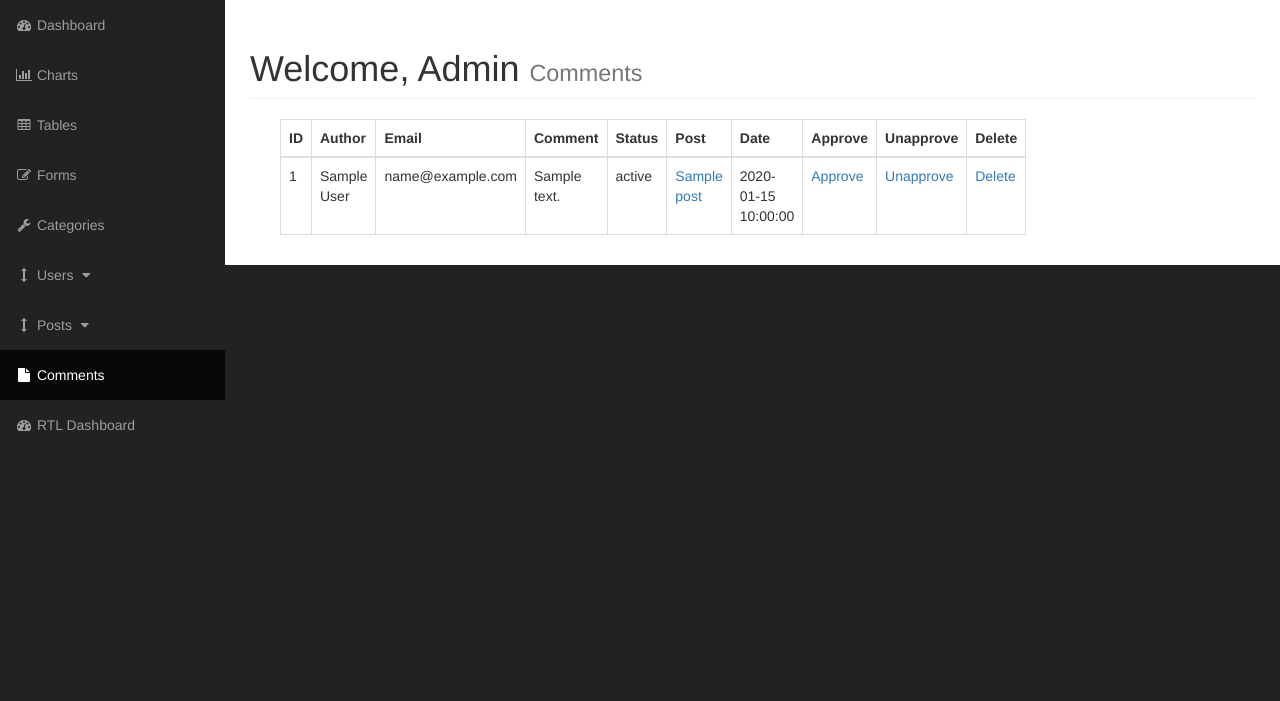
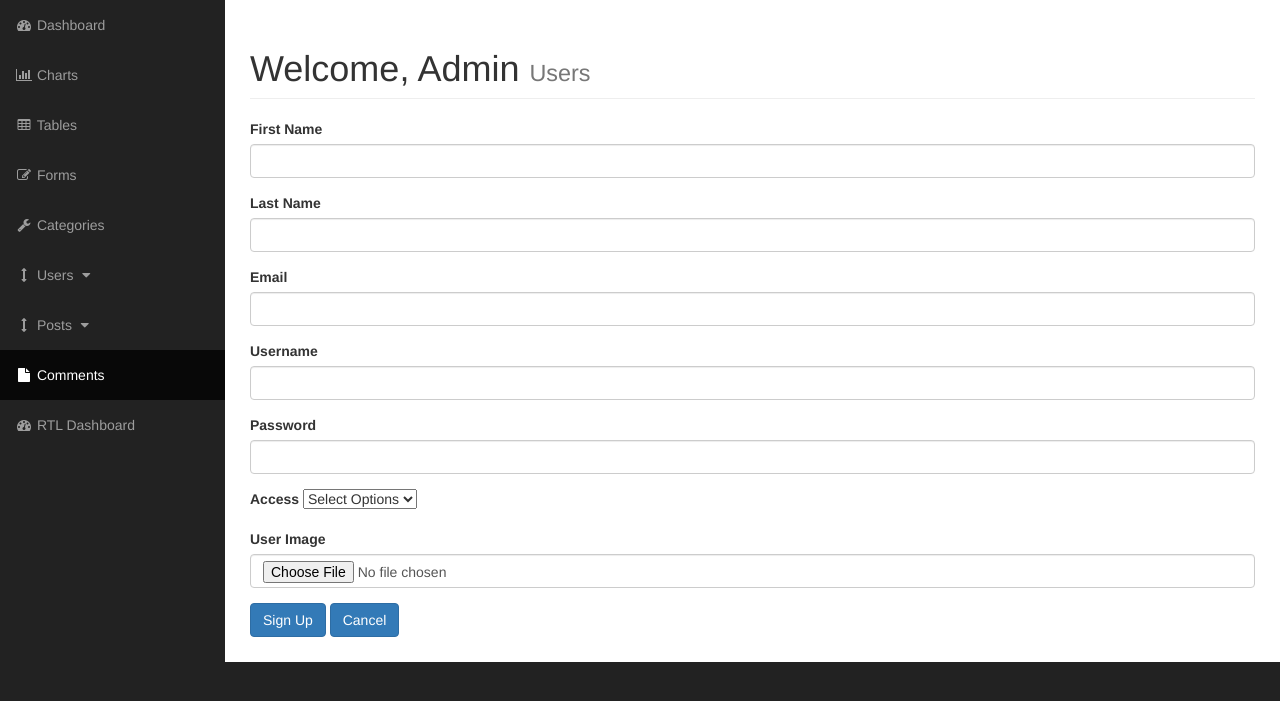
Before and after one commit to 1-8192/udemy_cms_course, a PHP site: page /admin/users.php?source=add_user in a window 1280 px wide. Shown: the part 51-752 px from the top of the page. Run offline with PHP 8.4, Linux system fonts and the light colour scheme; tables that the repository leaves empty or names only in its code hold one stand-in row (values such as "Sample post"); grey boxes labelled with a size stand in for pictures from a placeholder-image service; some libraries are stand-ins or nearby versions.

Commit message:
can add user through admin panel

```diff
--- a/cms/admin/functions.php
+++ b/cms/admin/functions.php
@@ -227,4 +227,68 @@
         $stmt->execute(array(':cid' => $comment_id));
         header("Location: comments.php");
     }
+
+    //grabs user info from db to display in admin
+    function fetch_users() {
+        global $pdo;
+        $query = "SELECT * FROM users";
+        $stmt = $pdo->query($query);
+        $rows = $stmt->fetchAll(PDO::FETCH_ASSOC);
+
+        if (count($rows) > 0) {
+            foreach($rows as $row) {
+
+                echo('<tr><td>'."$row[user_id]".'</td><td>'."$row[user_name]".'</td><td>'."$row[user_first_name]".'</td><td>'."$row[user_last_name]".'</td><td>'."$row[user_email]".'</td><td>'."$row[user_role]".'</td><td><a href="users.php?source=edit_user&p_id='."$row[user_id]".'">Edit</a></td><td><a href="users.php?delete='."$row[user_id]".'">Delete</a></td></tr>');
+            }
+        }
+    }
+
+    //add user function to insert new user in db
+    function insert_user() {
+        global $pdo;
+            $user_first_name = $_POST['user_first_name'];
+            $user_last_name = $_POST['user_last_name'];
+            $user_email = $_POST['user_email'];
+            $user_name = $_POST['user_name'];
+            $user_password = $_POST['user_password'];
+            $user_role = $_POST['user_role'];
+            $user_image = $_FILES['user_image']['name'];
+            $user_image_temp = $_FILES['user_image']['tmp_name'];
+
+
+            //moving file name for image to images folder
+            move_uploaded_file($user_image_temp, "../images/$user_image");
+
+            try {
+            $query = "INSERT INTO users (user_first_name, user_last_name, user_email, user_name, user_password, user_role, user_image) VALUES (:ufn, :uln, :em, :unm, :pass, :rol, :img)";
+            $stmt = $pdo->prepare($query);
+            $stmt->execute(array(
+                ':ufn' => $user_first_name,
+                ':uln' => $user_last_name,
+                ':em' => $user_email,
+                ':unm' => $user_name,
+                ':pass' => $user_password,
+                ':rol' => $user_role,
+                ':img' => $user_image
+                ));
+                header("Location: users.php");
+            }
+            catch(PDOException $exception) {
+                return $exception;
+            }
+    }
+
+    //delete function for deleting user from db
+    function delete_user() {
+        global $pdo;
+        if (isset($_GET['delete'])) {
+            $comment_id = $_GET['delete'];
+
+            $query = "DELETE FROM comments WHERE comment_id = :pid";
+            $stmt = $pdo->prepare($query);
+            $stmt->execute(array(':pid' => $comment_id));
+            //refresh after delete
+            header("Location: comments.php");
+        }
+    }
 ?>
--- a/cms/admin/includes/add_user.php
+++ b/cms/admin/includes/add_user.php
@@ -1,60 +1,50 @@
 <?php
     include_once "./functions.php";
 
-    if (isset($_POST['add_post'])) {
-        insert_post();
+    if (isset($_POST['add_user'])) {
+        insert_user();
     }
 
     if (isset($_POST['cancel'])) {
-        header("Location: ./posts.php");
+        header("Location: ./users.php");
     }
 ?>
 
 <form action ="" method="POST" enctype="multipart/form-data">
     <div class="form-group">
-        <label for="title">Post Title</label>
-        <input type="text" class="form-control" name="post_title">
+        <label for="user_first_name">First Name</label>
+        <input type="text" class="form-control" name="user_first_name">
     </div>
     <div class="form-group">
-        <select name="post_category" id="">
-            <?php
-                $query = "SELECT * FROM categories";
-                $stmt = $pdo->query($query);
-                $rows = $stmt->fetchAll(PDO::FETCH_ASSOC);
-
-                if (count($rows) > 0) {
-                    foreach($rows as $row) {
-                        $cat_id = $row['cat_id'];
-                        $cat_title = $row['cat_title'];
-                        echo "<option value='$cat_id'>{$cat_title}</option>";
-                    }
-                }
-            ?>
+        <label for="user_last_name">Last Name</label>
+        <input type="text" class="form-control" name="user_last_name">
+    </div>
+    <div class="form-group">
+        <label for="user_email">Email</label>
+        <input type="email" class="form-control" name="user_email">
+    </div>
+    <div class="form-group">
+        <label for="user_name">Username</label>
+        <input type="text" class="form-control" name="user_name">
+    </div>
+    <div class="form-group">
+        <label for="user_password">Password</label>
+        <input type="password" class="form-control" name="user_password">
+    </div>
+    <div class="form-group">
+        <label for="user_role">Access</label>
+        <select name="user_role" id="">
+            <option value="subscriber">Select Options</option>
+            <option value="admin">Admin</option>
+            <option value="subscriber">Subscriber</opton>
         </select>
     </div>
     <div class="form-group">
-        <label for="author">Post Author</label>
-        <input type="text" class="form-control" name="author">
+        <label for="user_image">User Image</label>
+        <input type="file" class="form-control" name="user_image">
     </div>
     <div class="form-group">
-        <label for="post_status">Post Status</label>
-        <input type="text" class="form-control" name="post_status">
-    </div>
-    <div class="form-group">
-        <label for="post_image">Post Image</label>
-        <input type="file" class="form-control" name="post_image">
-    </div>
-    <div class="form-group">
-        <label for="poast_tags">Post Tags</label>
-        <input type="text" class="form-control" name="post_tags">
-    </div>
-    <div class="form-group">
-        <label for="post_body">Post Body</label>
-        <textarea class="form-control" name="post_body" cols="30" rows="10">
-        </textarea>
-    </div>
-    <div class="form-group">
-        <input class="btn btn-primary" type="submit" name="add_post" value="Publish Post">
+        <input class="btn btn-primary" type="submit" name="add_user" value="Sign Up">
         <input class="btn btn-primary" type="submit" name="cancel" value="Cancel">
     </div>
 </form>
--- a/cms/admin/includes/view_all_users.php
+++ b/cms/admin/includes/view_all_users.php
@@ -1,30 +1,27 @@
-
 <div class="col-xs-6">
                             <div class="col-xs-6">
                                 <table class="table table-bordered table-hover">
                                     <thead>
                                         <tr>
                                             <th>ID</th>
-                                            <th>Author</th>
-                                            <th>Email</th>
-                                            <th>Comment</th>
-                                            <th>Status</th>
-                                            <th>Post</th>
-                                            <th>Date</th>
-                                            <th>Approve</th>
-                                            <th>Unapprove</th>
+                                            <th>username</th>
+                                            <th>first name</th>
+                                            <th>last name</th>
+                                            <th>email</th>
+                                            <th>role</th>
+                                            <th>Edit</th>
                                             <th>Delete</th>
                                         </tr>
                                     </thead>
                                     <tbody>
                                         <?php
-                                        //grabbing posts from db and inserting into table (functions.php)
-                                         fetch_comments();
+                                            //grabbing users from db and inserting into table (functions.php)
+                                            fetch_users();
                                         ?>
 
                                         <?php
-                                            // deleting post logic (functions.php)
-                                            delete_comment();
+                                            // deleting user logic (functions.php)
+                                            delete_user();
                                         ?>
                                     </tbody>
                                 </table>
--- a/cms/admin/users.php
+++ b/cms/admin/users.php
@@ -16,7 +16,7 @@
                     <div class="col-lg-12">
                         <h1 class="page-header">
                             Welcome, Admin
-                            <small>Comments</small>
+                            <small>Users</small>
                         </h1>
                         <?php
                             if (isset($_GET['source'])) {
@@ -26,10 +26,10 @@
                             }
 
                             switch($source) {
-                                case 'add_post';
+                                case 'add_user';
                                     include "includes/add_user.php";
                                 break;
-                                case 'edit_post';
+                                case 'edit_user';
                                     include "includes/edit_user.php";
                                 break;
                                 default:
```
